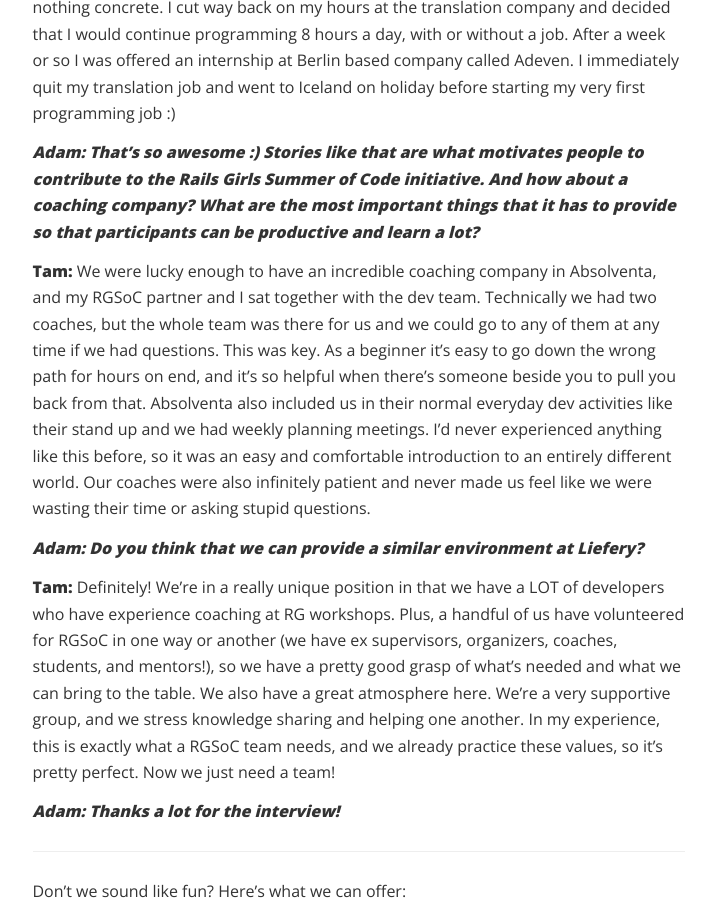
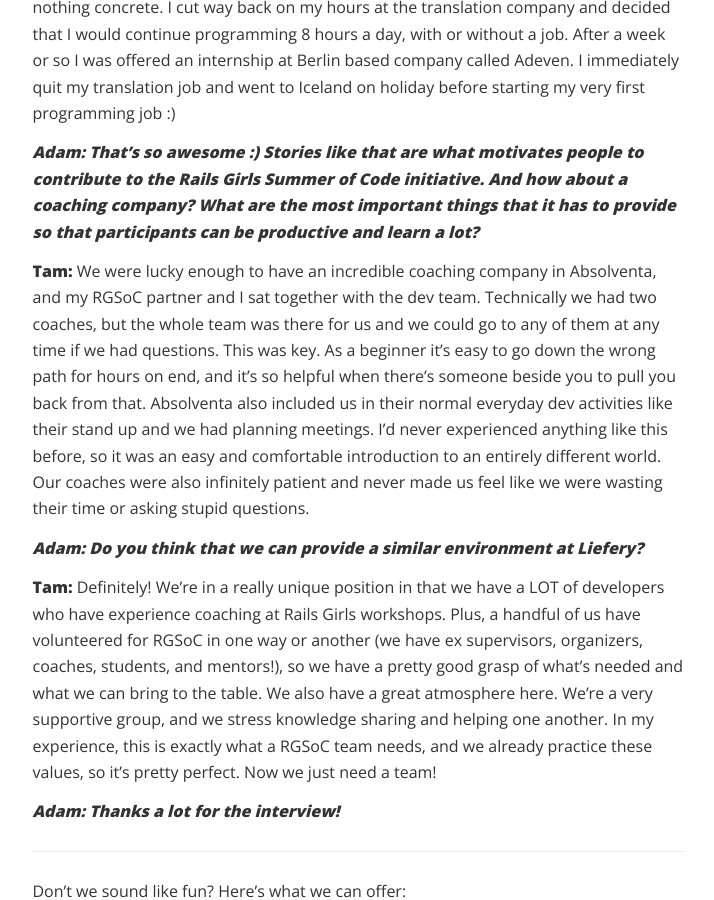
Before and after one commit to liefery-it-legacy/blog, a Jekyll site: the page built from _posts/2018-02-08-we-want-to-be-your-rgsoc-coaching-company.md, in a window 1280 px wide and 900 px high, scrolled down 1728 px. Shown: the whole window, without its empty margins (150-864 px from the left). Built offline with Jekyll 4.4.1, drawn with Linux system fonts in a browser that asks for light colours; nearby versions of some CDN libraries; comment, search, counter and statistics services are not loaded; some of the changed text lies outside the part shown.

Commit message:
review fixes

```diff
--- a/_posts/2018-02-08-we-want-to-be-your-rgsoc-coaching-company.md
+++ b/_posts/2018-02-08-we-want-to-be-your-rgsoc-coaching-company.md
@@ -18,7 +18,7 @@ Want to know a bit more about us and about RGSoC? One of our developers, Tam, wa
 
 _**Adam: Hey Tam, I know that you participated in Rails Girls Summer of Code 2013. What prompted you to apply for the program?**_
 
-**Tam:** I went to a Rails Girls workshop in Feb 2013, and was both totally confused and amazed at what I could accomplish with Ruby. I joined a project group, the Rubycorns, right after the workshop and together we started playing around with RoR. I suddenly found myself doing codecademy Ruby tutorials in the evenings and staying up late into the night to implement small little features for our project group app. When I saw that RGSoC was happening (for the first year ever) I knew immediately that I wanted to apply. Oddly enough, at the time it didn't occur to me that this was my first step towards a programming career. I saw it as a great opportunity to learn more about programming, and programming was something that I was really starting to enjoy. The community was so encouraging and helpful I figured worst case scenario, I'd have a really interesting summer.
+**Tam:** I went to a Rails Girls workshop in Feb 2013, and was both totally confused and amazed at what I could accomplish with Ruby. I joined a project group, the Rubycorns, right after the workshop and together we started playing around with RoR. I suddenly found myself doing Codecademy Ruby tutorials in the evenings and staying up late into the night to implement small little features for our project group app. When I saw that RGSoC was happening (for the first year ever) I knew immediately that I wanted to apply. Oddly enough, at the time it didn't occur to me that this was my first step towards a programming career. I saw it as a great opportunity to learn more about programming, and programming was something that I was really starting to enjoy. The community was so encouraging and helpful I figured worst case scenario, I'd have a really interesting summer.
 
 _**Adam: I’m so happy to hear about your positive experience with the community, and that programming "stuck" with you after a Rails Girls workshop! What was the most important skill that you learned during the summer?**_
 
@@ -30,11 +30,11 @@ _**Adam: Ha, your answer really captures the essence of programming! And what ha
 
 _**Adam: That’s so awesome :) Stories like that are what motivates people to contribute to the Rails Girls Summer of Code initiative. And how about a coaching company? What are the most important things that it has to provide so that participants can be productive and learn a lot?**_
 
-**Tam:** We were lucky enough to have an incredible coaching company in Absolventa, and my RGSoC partner and I sat together with the dev team. Technically we had two coaches, but the whole team was there for us and we could go to any of them at any time if we had questions. This was key. As a beginner it's easy to go down the wrong path for hours on end, and it's so helpful when there's someone beside you to pull you back from that. Absolventa also included us in their normal everyday dev activities like their stand up and we had weekly planning meetings. I'd never experienced anything like this before, so it was an easy and comfortable introduction to an entirely different world. Our coaches were also infinitely patient and never made us feel like we were wasting their time or asking stupid questions.
+**Tam:** We were lucky enough to have an incredible coaching company in Absolventa, and my RGSoC partner and I sat together with the dev team. Technically we had two coaches, but the whole team was there for us and we could go to any of them at any time if we had questions. This was key. As a beginner it's easy to go down the wrong path for hours on end, and it's so helpful when there's someone beside you to pull you back from that. Absolventa also included us in their normal everyday dev activities like their stand up and we had planning meetings. I'd never experienced anything like this before, so it was an easy and comfortable introduction to an entirely different world. Our coaches were also infinitely patient and never made us feel like we were wasting their time or asking stupid questions.
 
 _**Adam: Do you think that we can provide a similar environment at Liefery?**_
 
-**Tam:** Definitely! We're in a really unique position in that we have a LOT of developers who have experience coaching at RG workshops. Plus, a handful of us have volunteered for RGSoC in one way or another (we have ex supervisors, organizers, coaches, students, and mentors!), so we have a pretty good grasp of what's needed and what we can bring to the table. We also have a great atmosphere here. We're a very supportive group, and we stress knowledge sharing and helping one another. In my experience, this is exactly what a RGSoC team needs, and we already practice these values, so it's pretty perfect. Now we just need a team!
+**Tam:** Definitely! We're in a really unique position in that we have a LOT of developers who have experience coaching at Rails Girls workshops. Plus, a handful of us have volunteered for RGSoC in one way or another (we have ex supervisors, organizers, coaches, students, and mentors!), so we have a pretty good grasp of what's needed and what we can bring to the table. We also have a great atmosphere here. We're a very supportive group, and we stress knowledge sharing and helping one another. In my experience, this is exactly what a RGSoC team needs, and we already practice these values, so it's pretty perfect. Now we just need a team!
 
 _**Adam: Thanks a lot for the interview!**_
 
```
Also changed, not shown: other parts of _posts/2018-02-08-we-want-to-be-your-rgsoc-coaching-company.md (+3 -3 lines).
